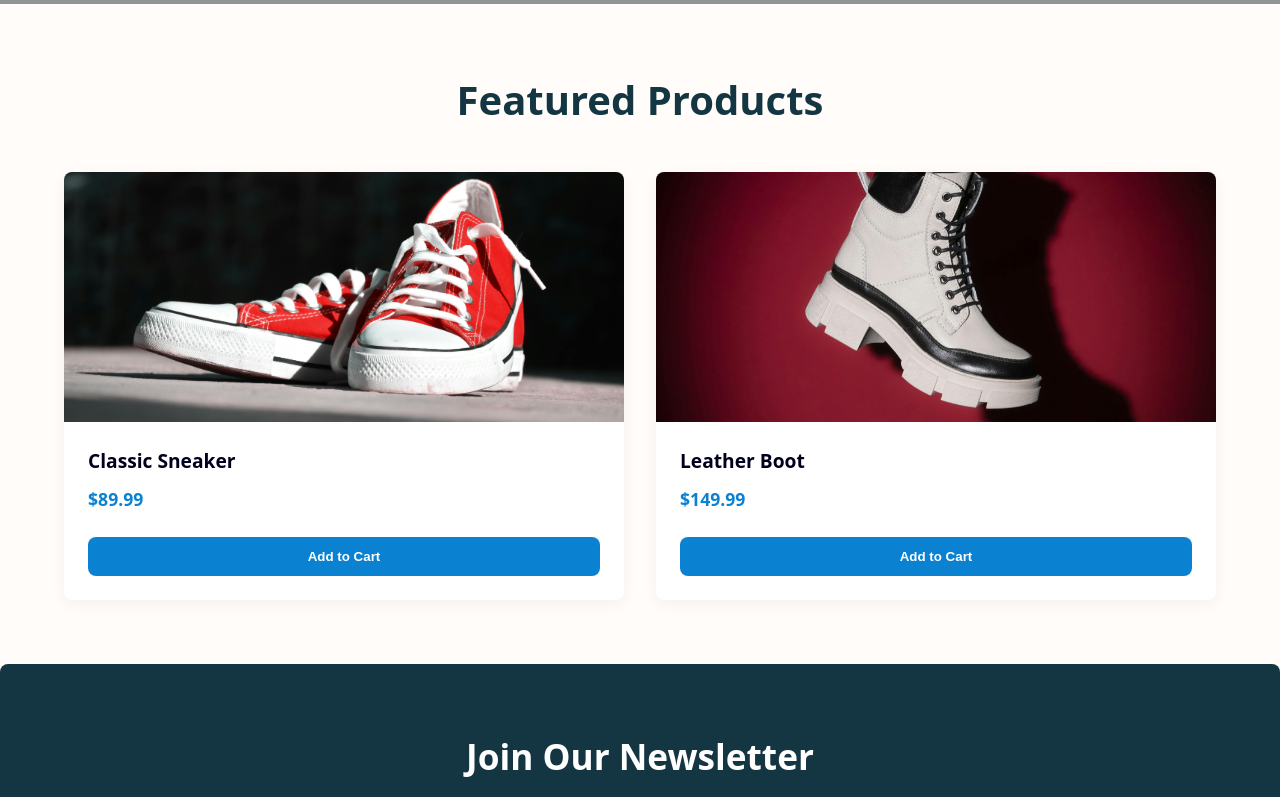
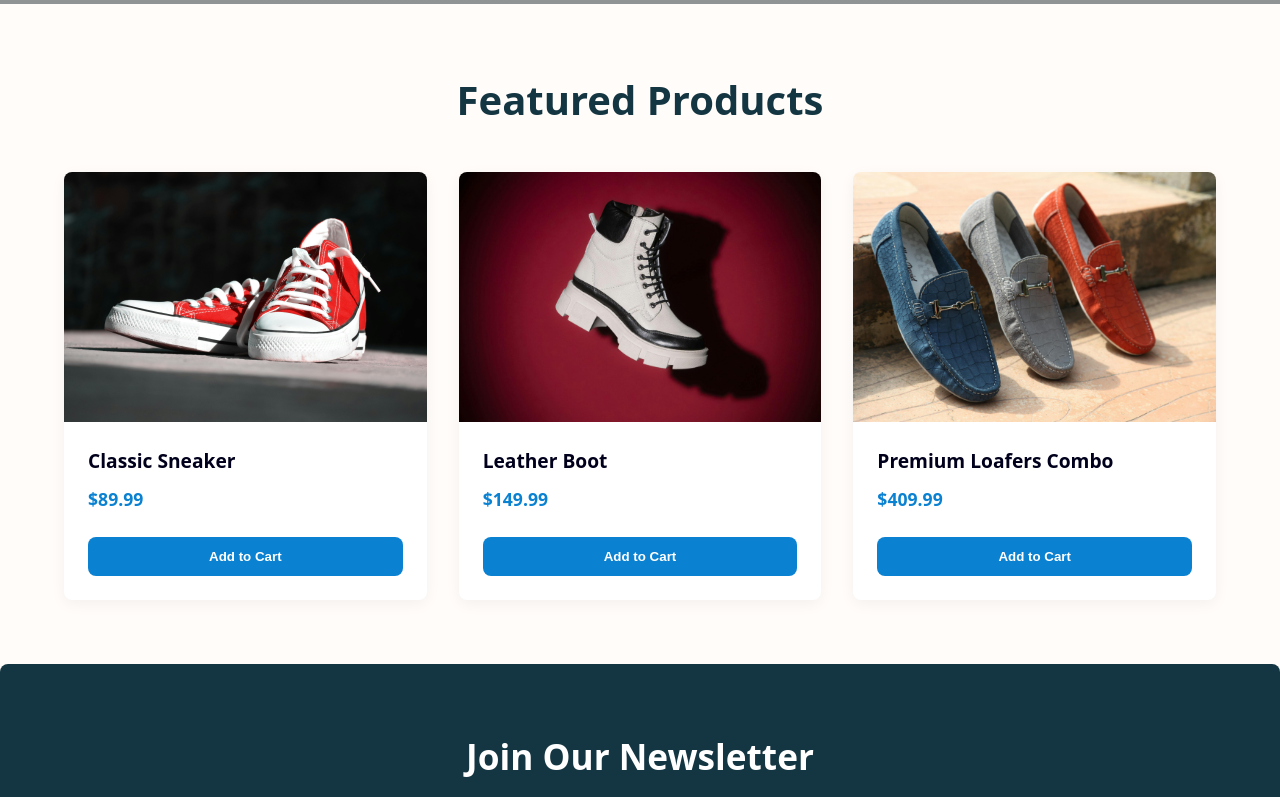
Before and after one commit to overthinker-pro/footwear-online-store, a plain HTML site: page index.html in a window 1280 px wide. Shown: the part 706-1503 px from the top of the page. Drawn offline with Linux system fonts and the light colour scheme; grey boxes are pictures that could not be loaded; a web font is replaced by a local one.

Commit message:
new featured products update

```diff
--- a/index.html
+++ b/index.html
@@ -131,6 +131,30 @@
                 Add to Cart
               </button>
             </article>
+
+            <!-- Product Card 3 -->
+            <article class="product-card">
+              <a href="#">
+                <img
+                  src="products/classicLoafers.jpg"
+                  alt="A pair of sporty running shoes."
+                  class="product-card__image"
+                />
+                <div class="product-card__info">
+                  <h3 class="product-card__name">Premium Loafers Combo</h3>
+                  <p class="product-card__price">$409.99</p>
+                </div>
+              </a>
+              <button
+                class="btn btn--secondary"
+                data-id="p3"
+                data-name="Sporty Running Shoes"
+                data-price="109.99"
+                data-image="products/sportShoes.jpg"
+              >
+                Add to Cart
+              </button>
+            </article>
           </div>
         </div>
       </section>
```
